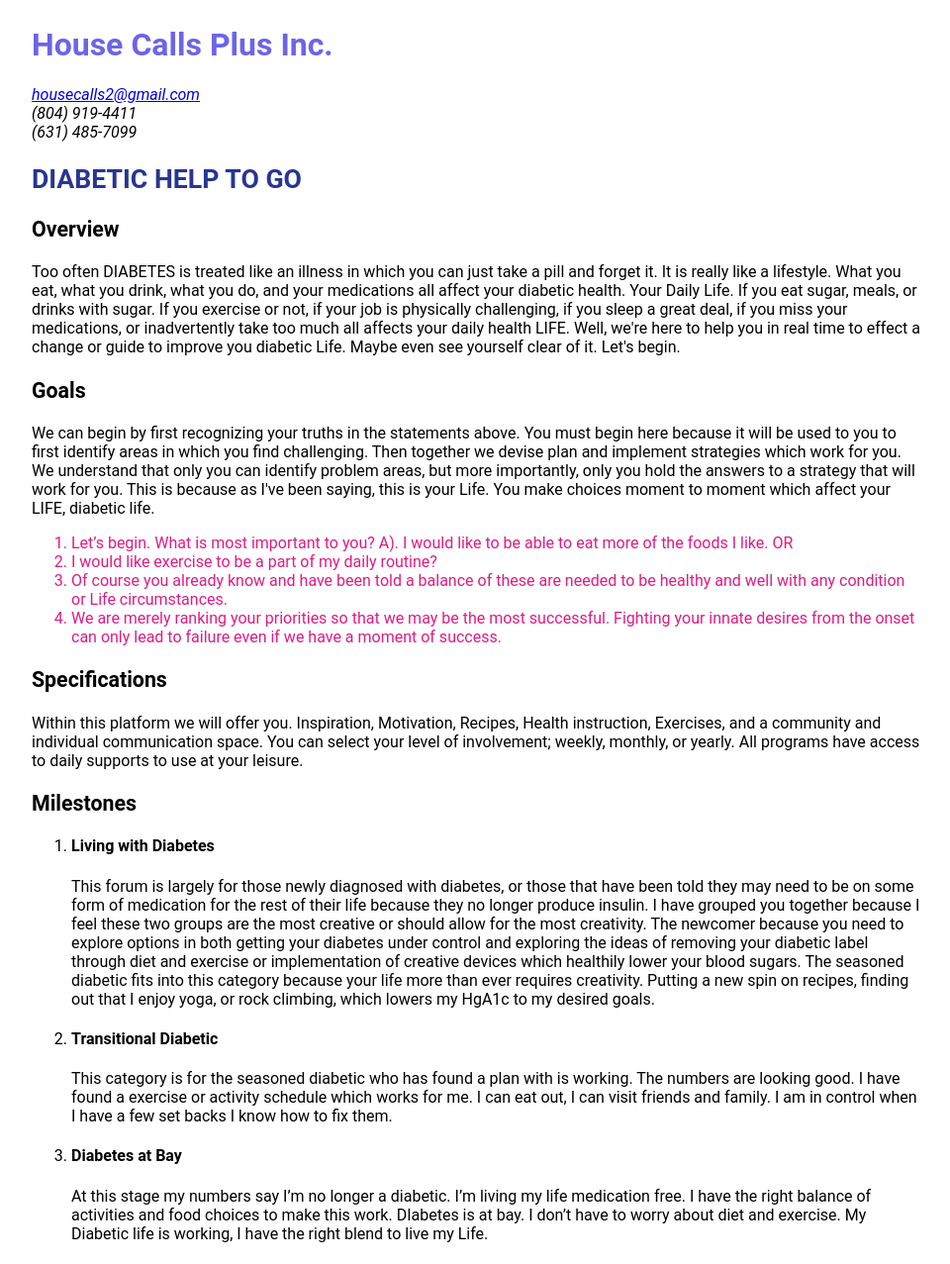
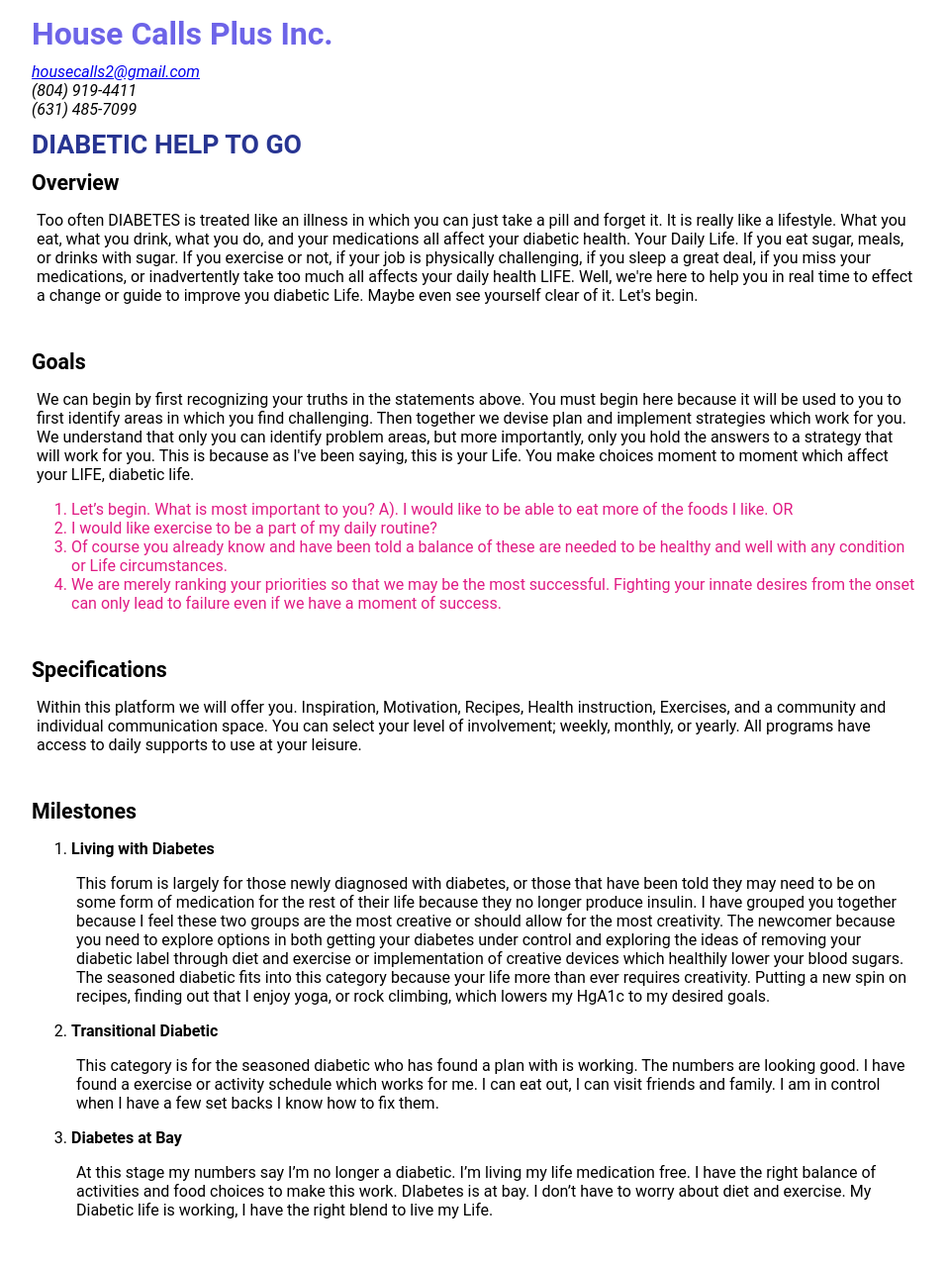
Before and after one commit to mminer237/house-calls-plus, a Jekyll site: the page built from index.html, in a window 1280 px wide. Shown: the whole page at 99% size, without its empty margins (158-1118 px from the left). Built offline with Jekyll 4.4.1, drawn with Linux system fonts in a browser that asks for light colours; a script that is not in the unit is left out; after the commit the page ends 1253 px from its top, so only the background shows below that.

Commit message:
Updated spacing

```diff
--- a/css/style.scss
+++ b/css/style.scss
@@ -6,6 +6,14 @@ body {
 	max-width: 900px;
 	margin: auto;
 	padding: 5px;
+}
+
+section:not(:first-of-type) {
+	margin-top: 45px;
+}
+
+h1, h2, h3, h4, h5, h6 {
+	margin: 10px 0;
 }
 
 h1 {
@@ -22,3 +30,7 @@ h2 {
 h3 {
 	font-size: 16pt;
 }
+
+p {
+	padding: 0 5px;
+}
```
